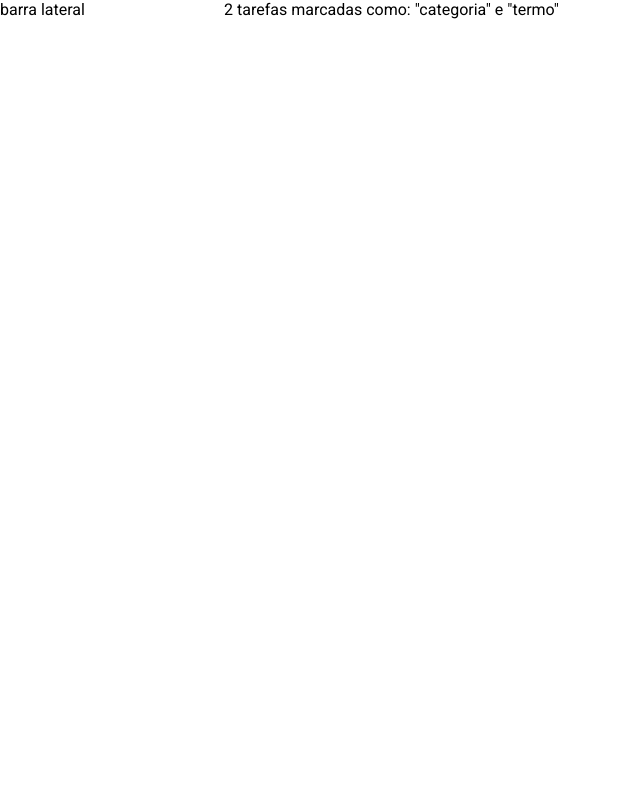
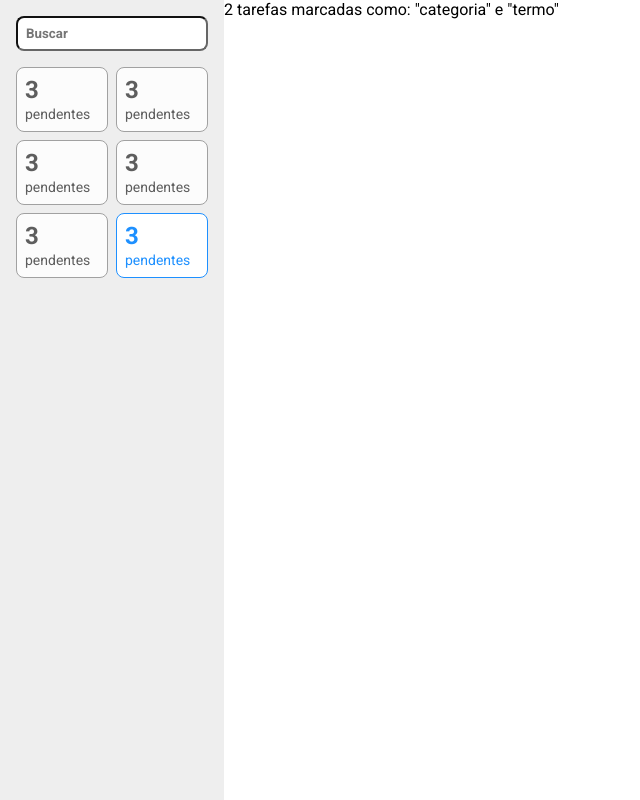
Before and after one commit to Brunoalmeidev/minhas-tarefas, a React (Create React App) app: page / in a window 1280 px wide. Shown: the whole page, without its empty margins (0-640 px from the left). Built offline with nearby package versions, Linux system fonts and the light colour scheme.

Commit message:
feat: construindo o componente de filtro

```diff
--- /dev/null
+++ b/src/components/FiltroCard/index.tsx
@@ -0,0 +1,14 @@
+import * as S from './styles'
+
+export type Props = {
+  ativo?: boolean
+}
+
+const FiltroCard = (props: Props) => (
+  <S.Card ativo={props.ativo}>
+    <S.Contador>3</S.Contador>
+    <S.Label>pendentes</S.Label>
+  </S.Card>
+)
+
+export default FiltroCard
--- /dev/null
+++ b/src/components/FiltroCard/styles.ts
@@ -0,0 +1,21 @@
+import styled from 'styled-components'
+
+import { Props } from '.'
+
+export const Card = styled.div<Props>`
+  padding: 8px;
+  border: 1px solid ${(props) => (props.ativo ? '#1e90ff' : '#a1a1a1')};
+  background-color: ${(props) => (props.ativo ? '#fff' : '#fcfcfc')};
+  color: ${(props) => (props.ativo ? '#1e90ff' : '#5e5e5e')};
+  border-radius: 8px;
+`
+
+export const Contador = styled.span`
+  font-weight: bold;
+  font-size: 24px;
+  display: block;
+`
+
+export const Label = styled.span`
+  font-size: 14px;
+`
--- a/src/containers/BarraLateral/index.tsx
+++ b/src/containers/BarraLateral/index.tsx
@@ -1,3 +1,21 @@
-const BarraLateral = () => <aside>barra lateral</aside>
+import FiltroCard from '../../components/FiltroCard'
+
+import * as S from './styles'
+
+const BarraLateral = () => (
+  <S.Aside>
+    <div>
+      <S.Campo type="text" placeholder="Buscar" />
+      <S.Filtros>
+        <FiltroCard />
+        <FiltroCard />
+        <FiltroCard />
+        <FiltroCard />
+        <FiltroCard />
+        <FiltroCard ativo />
+      </S.Filtros>
+    </div>
+  </S.Aside>
+)
 
 export default BarraLateral
--- /dev/null
+++ b/src/containers/BarraLateral/styles.ts
@@ -0,0 +1,24 @@
+import styled from 'styled-components'
+
+export const Aside = styled.aside`
+  padding: 16px;
+  background-color: #eee;
+  height: 100vh;
+`
+
+export const Filtros = styled.div`
+  display: grid;
+  grid-template-columns: 1fr 1fr;
+  grid-gap: 8px;
+  margin-top: 16px;
+`
+
+export const Campo = styled.input`
+  padding: 8px;
+  background-color: #fff;
+  border-radius: 8px;
+  font-weight: bold;
+  color: #666666;
+  border-color: #666666;
+  width: 100%;
+`
```
